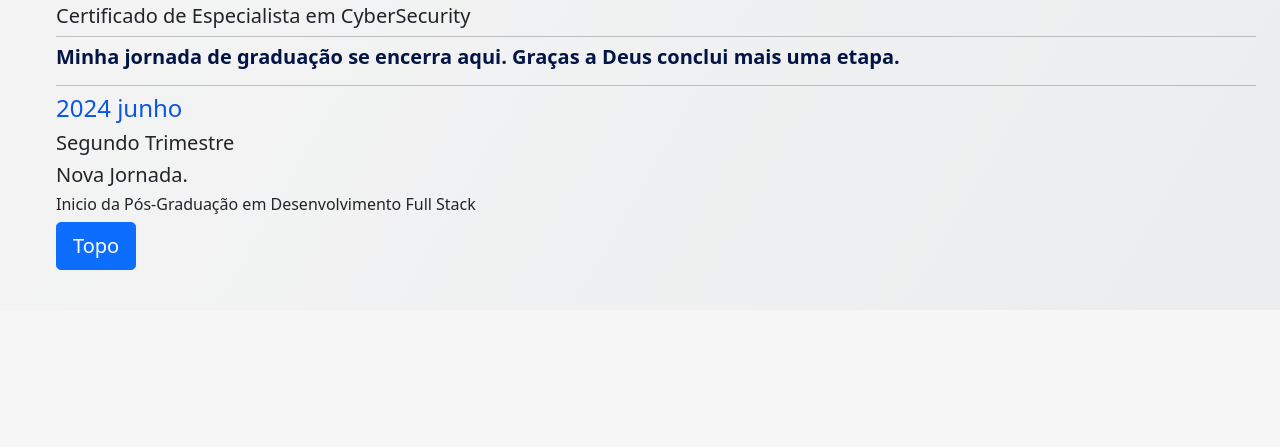
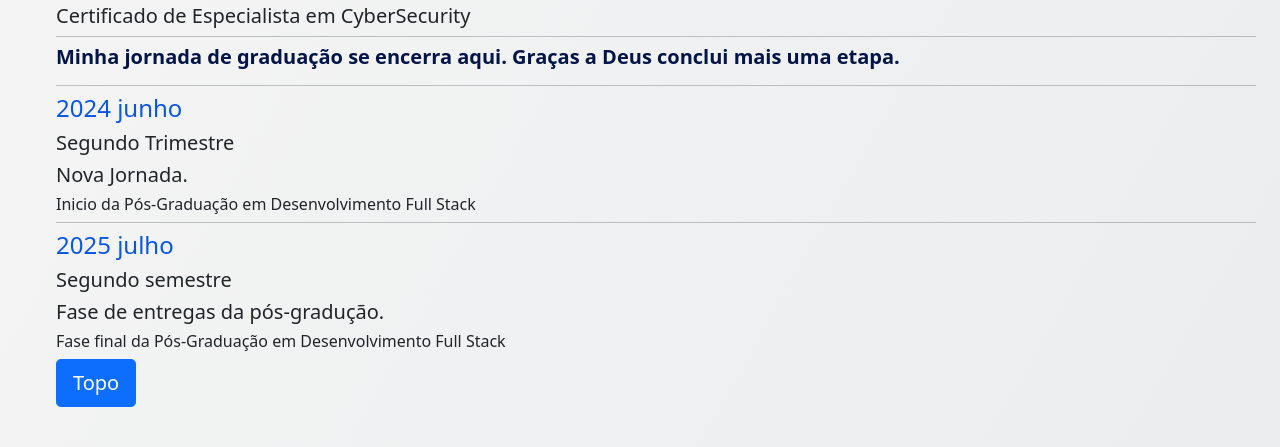
Before and after one commit to cabraldasilvac/website, a Flask app: page /about in a window 1280 px wide. Shown: the part 2504-2951 px from the top of the page. Before the commit the page ends 2774 px from the top, so only its background shows below. Run offline with Flask 3, Linux system fonts and the light colour scheme.

Commit message:
feat: ✨ ➜ Modifica about.html - Adiciona mais uma etapa na caminhada de formação Pós-Graduação

```diff
--- a/api/templates/about.html
+++ b/api/templates/about.html
@@ -128,7 +128,15 @@
     <h5>Segundo Trimestre </h5>
     <h5>Nova Jornada.</h5>
     <h6>Inicio da Pós-Graduação em Desenvolvimento Full Stack </h6>
-  <a class="btn btn-primary btn-lg" href="#" role="button">Topo</a>
+    <hr class="my-2" />
+
+    <h4 class="ano">2025 julho </h4>
+    <h5>Segundo semestre</h5>
+    <h5>Fase de entregas da pós-gradução.</h5>
+    <h6>Fase final da Pós-Graduação em Desenvolvimento Full Stack </h6>
+
+    <a class="btn btn-primary btn-lg" href="#" role="button">Topo</a>
+
 </div>
 
 {% endblock %}
```
